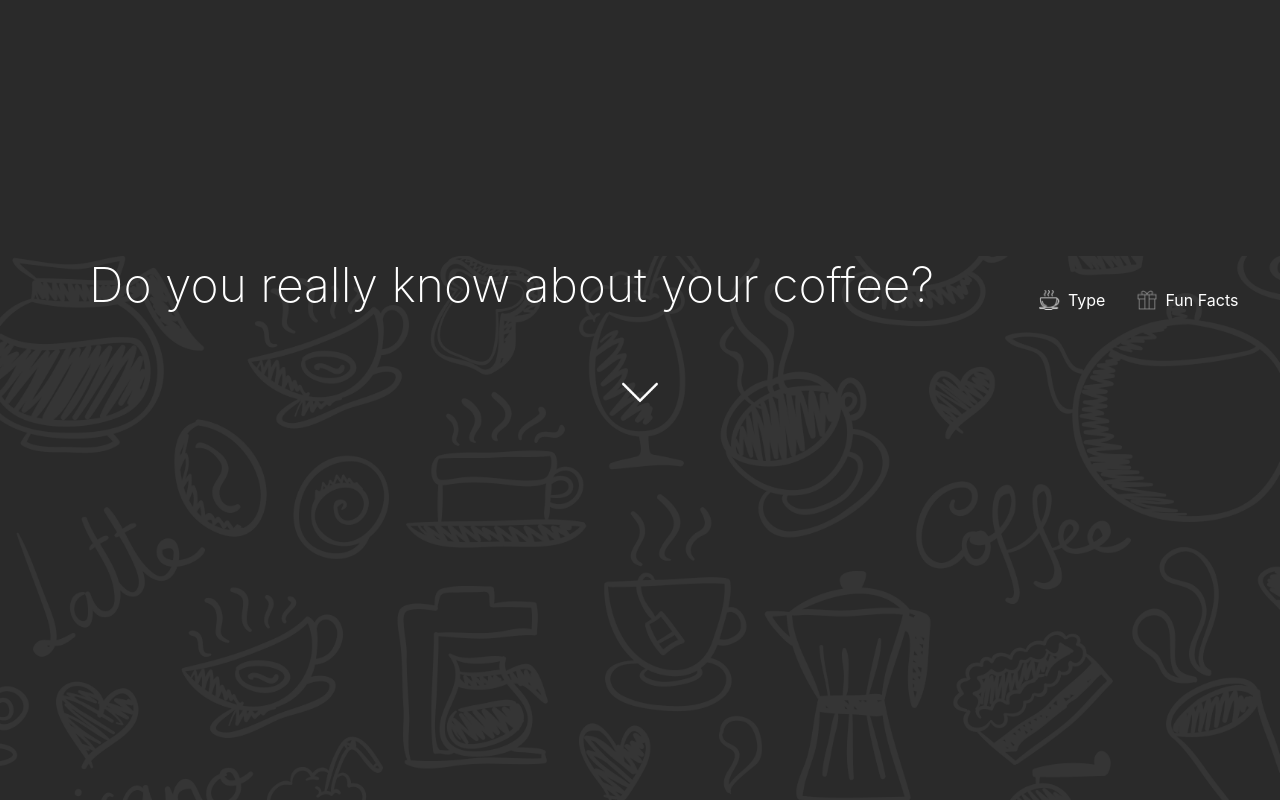
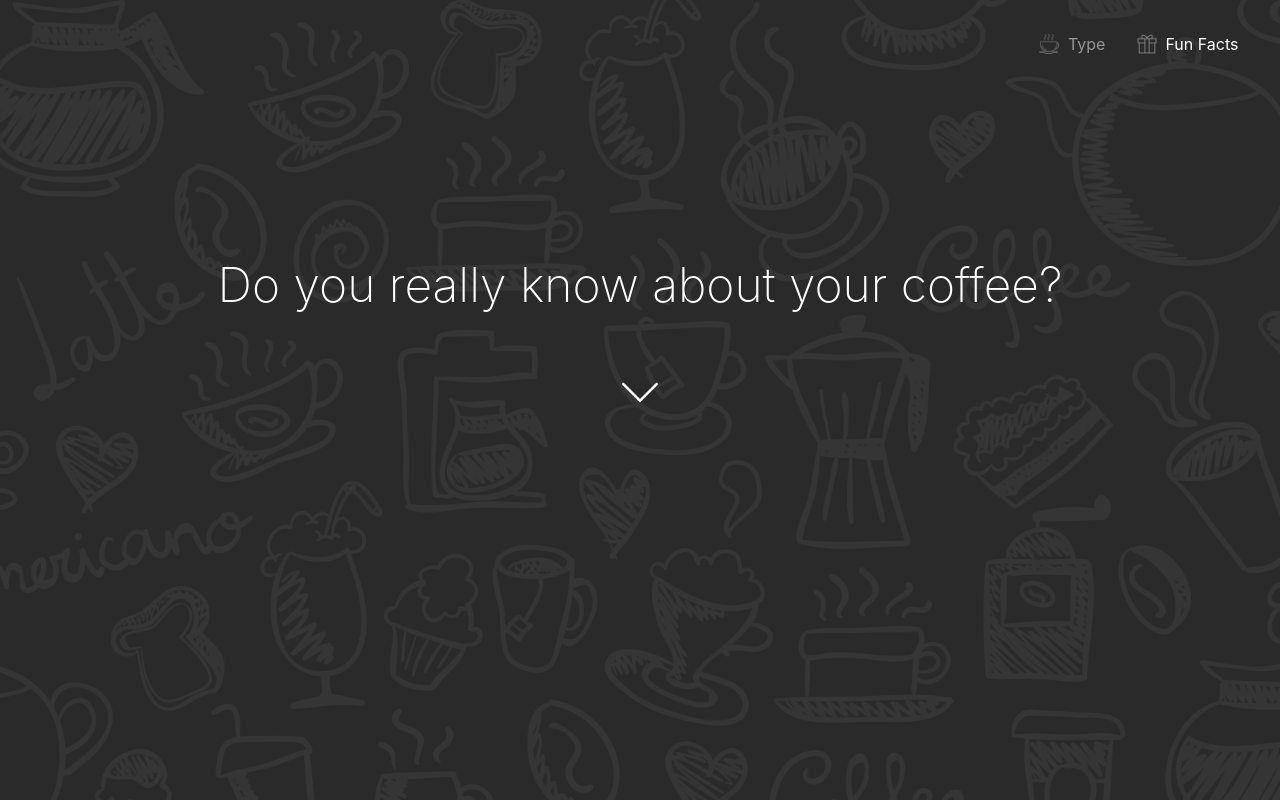
Before and after one commit to penghongann/coffeeaddict, a plain HTML site: page funfact.html in a window 1280 px wide. Shown: the top 800 px of the page. Drawn offline with nearby package versions, Linux system fonts and the light colour scheme.

Commit message:
commit_3

```diff
--- a/funfact.html
+++ b/funfact.html
@@ -22,7 +22,7 @@
       <!-- navigation bar -->
       <ul class="nav justify-content-end">
         <li class="nav-item">
-          <a class="nav-link active" id="nav-custom" href="index.html" ><img class='nav_img' src="assets/cup.png">Type</a>
+          <a class="nav-link active" id="nav-custom" href="index.html" style="opacity: 0.5"><img class='nav_img' src="assets/cup.png" style="opacity: 0.7">Type</a>
         </li>
         <li class="nav-item" id="nav-custom">
           <a class="nav-link" id="nav-custom" href="#" ><img class='nav_img' src="assets/gift.png">Fun Facts</a>
--- a/main.css
+++ b/main.css
@@ -9,22 +9,21 @@ body, html {
     background-image: url("assets/background.png");
 
     height: 100%;
-    width:100%;
+    /*width:100%;*/
     /*position: absolute;
     top: 0;
     bottom: 0;
     left: 0;
-    right: 0;
-*/
+    right: 0;*/
+
     background-position: center;
     background-repeat: no-repeat;
     background-size: cover;
-    -webkit-background-size: cover;
+    /*-webkit-background-size: cover;
     -moz-background-size: cover;
-    -o-background-size: cover;
+    -o-background-size: cover;*/
+    overflow: auto;
   }
-
-
 
 
 /*customize nav font */
@@ -44,6 +43,7 @@ body, html {
   display:inline-block;
   vertical-align: text-bottom;
 }
+
 
 /***************styling for the home page******************/
 .coffeeType{
```
Also changed, not shown: index.html (+1 -1 lines).
